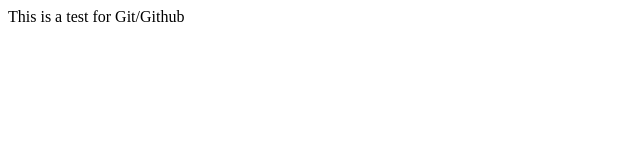
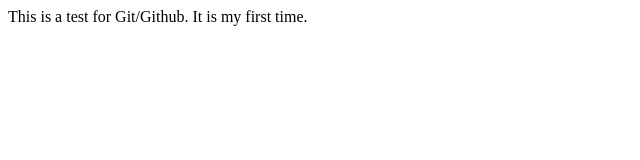
Before and after one commit to Johan-Danielsson/TestGit, a plain HTML site: page index.html in a window 1280 px wide. Shown: the whole page, without its empty margins (0-640 px from the left). Drawn offline with Linux system fonts and the light colour scheme.

Commit message:
Added some more plain text

```diff
--- a/index.html
+++ b/index.html
@@ -1,4 +1,5 @@
 <html>
 <title>TestGit</title>
-This is a test for Git/Github
+This is a test for Git/Github.
+It is my first time.
 </html>
```
